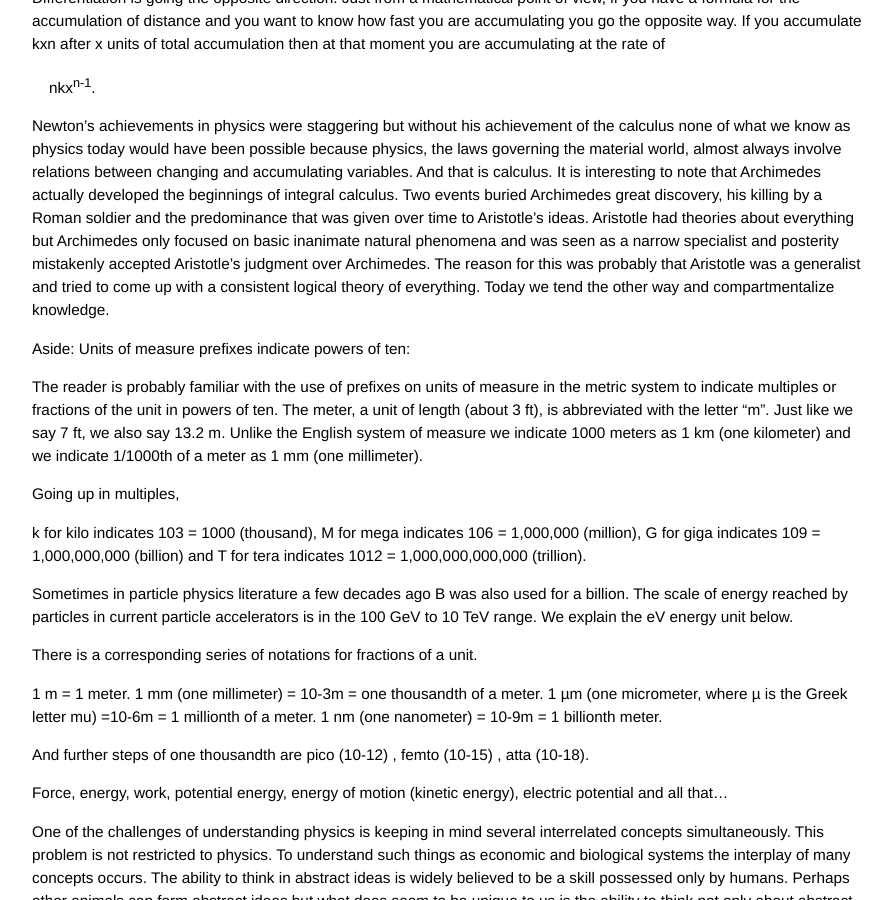
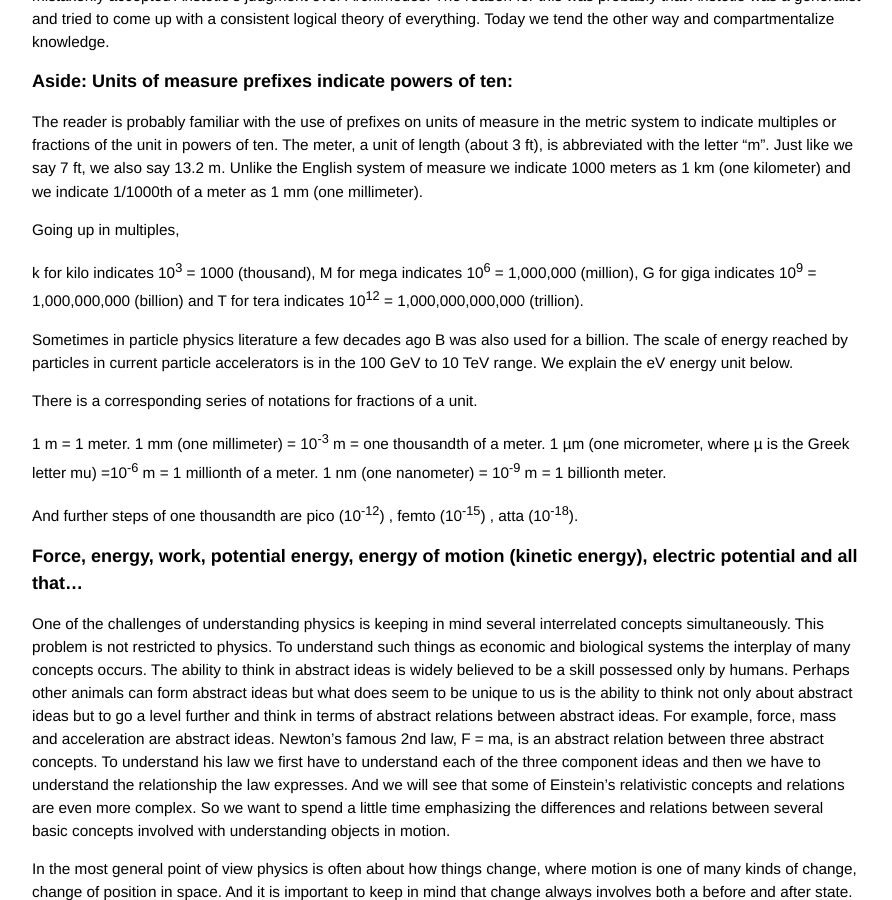
Before and after one commit to grbfacet/facet, a Jekyll site: the page built from tutorial.md, in a window 1280 px wide and 900 px high, scrolled down 5392 px. Shown: the whole window, without its empty margins (193-1085 px from the left). Built offline with Jekyll 4.4.1, drawn with Linux system fonts in a browser that asks for light colours; Markdown is read by kramdown in place of the engine named in the settings; some of the changed text lies outside the part shown.

Commit message:
Update tutorial.md

```diff
--- a/tutorial.md
+++ b/tutorial.md
@@ -129,16 +113,16 @@ Differentiation is going the opposite direction. Just from a mathematical point
 Newton’s achievements in physics were staggering but without his achievement of the calculus none of what we know as physics today would have been possible because physics, the laws governing the material world, almost always involve relations between changing and accumulating variables. And that is calculus. It is interesting to note that Archimedes actually developed the beginnings of integral calculus. Two events buried Archimedes great discovery, his killing by a Roman soldier and the predominance that was given over time to Aristotle’s ideas. Aristotle had theories about everything but Archimedes only focused on basic inanimate natural phenomena and was seen as a narrow specialist and posterity mistakenly accepted Aristotle’s judgment over Archimedes. The reason for this was probably that Aristotle was a generalist and tried to come up with a consistent logical theory of everything. Today we tend the other way and compartmentalize knowledge.
 
 
-Aside: Units of measure prefixes indicate powers of ten:
+### Aside: Units of measure prefixes indicate powers of ten:
 
 The reader is probably familiar with the use of prefixes on units of measure in the metric system to indicate multiples or fractions of the unit in powers of ten. The meter, a unit of length (about 3 ft), is abbreviated with the letter “m”. Just like we say 7 ft, we also say 13.2 m. Unlike the English system of measure we indicate 1000 meters as 1 km (one kilometer) and we indicate 1/1000th of a meter as 1 mm (one millimeter).
 
 Going up in multiples,
 
-k for kilo indicates 103 = 1000 (thousand),
-M for mega indicates 106 = 1,000,000 (million),
-G for giga indicates 109 = 1,000,000,000 (billion) and
-T for tera indicates 1012 = 1,000,000,000,000 (trillion).
+k for kilo indicates 10<sup>3</sup> = 1000 (thousand),
+M for mega indicates 10<sup>6</sup> = 1,000,000 (million),
+G for giga indicates 10<sup>9</sup> = 1,000,000,000 (billion) and
+T for tera indicates 10<sup>12</sup> = 1,000,000,000,000 (trillion).
 
 Sometimes in particle physics literature a few decades ago B was also used for a billion.
 The scale of energy reached by particles in current particle accelerators is in the 100 GeV to 10 TeV range.  We explain the eV energy unit below.
@@ -146,14 +130,14 @@ The scale of energy reached by particles in current particle accelerators is in
 There is a corresponding series of notations for fractions of a unit.
 
 1 m = 1 meter.
-1 mm (one millimeter) = 10-3m = one thousandth of a meter.
-1 µm (one micrometer, where µ is the Greek letter mu) =10-6m = 1 millionth of a meter.
-1 nm (one nanometer) = 10-9m = 1 billionth meter.
+1 mm (one millimeter) = 10<sup>-3</sup> m = one thousandth of a meter.
+1 µm (one micrometer, where µ is the Greek letter mu) =10<sup>-6</sup> m = 1 millionth of a meter.
+1 nm (one nanometer) = 10<sup>-9</sup> m = 1 billionth meter.
 
-And further steps of one thousandth are pico (10-12) , femto (10-15) , atta (10-18).
+And further steps of one thousandth are pico (10<sup>-12</sup>) , femto (10<sup>-15</sup>) , atta (10<sup>-18</sup>).
 
 
-Force, energy, work, potential energy, energy of motion (kinetic energy), electric potential and all that…
+### Force, energy, work, potential energy, energy of motion (kinetic energy), electric potential and all that…
 
 One of the challenges of understanding physics is keeping in mind several interrelated concepts simultaneously. This problem is not restricted to physics. To understand such things as economic and biological systems the interplay of many concepts occurs. The ability to think in abstract ideas is widely believed to be a skill possessed only by humans. Perhaps other animals can form abstract ideas but what does seem to be unique to us is the ability to think not only about abstract ideas but to go a level further and think in terms of abstract relations between abstract ideas. For example, force, mass and acceleration are abstract ideas. Newton’s famous 2nd law, F = ma, is an abstract relation between three abstract concepts. To understand his law we first have to understand each of the three component ideas and then we have to understand the relationship the law expresses. And we will see that some of Einstein’s relativistic concepts and relations are even more complex. So we want to spend a little time emphasizing the differences and relations between several basic concepts involved with understanding objects in motion.
 
```
Also changed, not shown: other parts of tutorial.md (+0 -16 lines).
